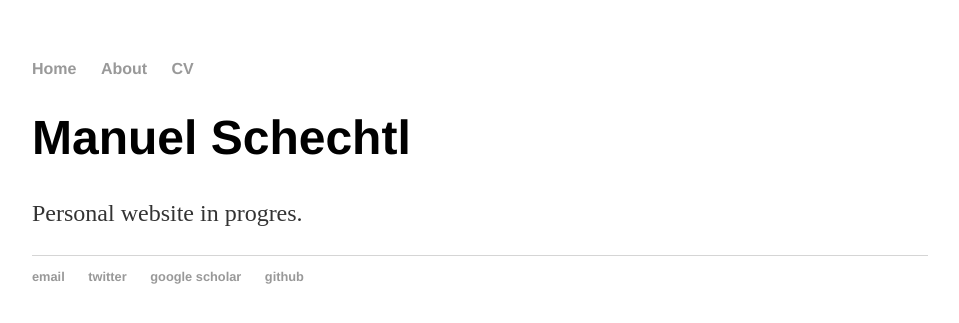
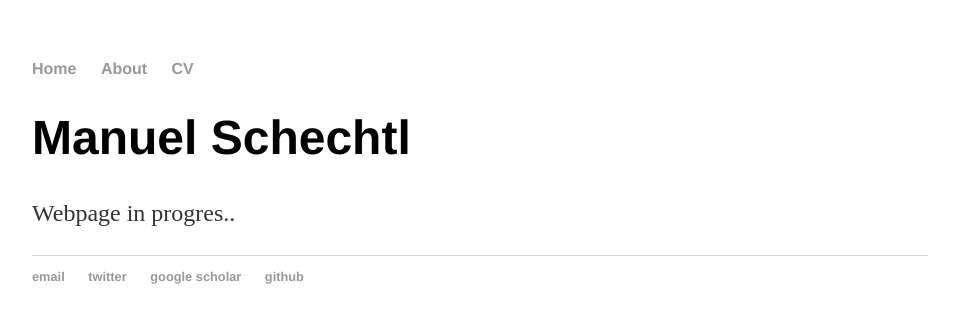
Before and after one commit to schechtl/schechtm_test.github.io, a Jekyll site: the page built from index.html, in a window 1280 px wide. Shown: the top 323 px of the page, without its empty margins (160-1119 px from the left). Built offline with Jekyll 4.4.1, drawn with Linux system fonts in a browser that asks for light colours.

Commit message:
Update index.html

```diff
--- a/index.html
+++ b/index.html
@@ -1,31 +1,8 @@
-<!DOCTYPE html>
-<html>
-	<head>
-		<title>Manuel Schechtl</title>
-		<!-- link to main stylesheet -->
-		<link rel="stylesheet" type="text/css" href="/css/main.css">
-	</head>
-	<body>
-		<nav>
-    		<ul>
-        		<li><a href="/">Home</a></li>
-	        	<li><a href="/about">About</a></li>
-        		<li><a href="/cv">CV</a></li>
-    		</ul>
-		</nav>
-		<div class="container">
-    		<div class="blurb">
-        		<h1>Manuel Schechtl</h1>
-				<p>Personal website in progres.</a></p>
-    		</div><!-- /.blurb -->
-		</div><!-- /.container -->
-		<footer>
-    		<ul>
-        		<li><a href="mailto:manuel.schechtl@hu-berlin.de">email</a></li>
-			<li><a href="https://twitter.com/SchechtlM">twitter</a></li>
-			<li><a href="https://scholar.google.de/citations?user=hNr5g7EAAAAJ&hl=de&oi=ao">google scholar</a></li>
-        		<li><a href="https://github.com/schechtm">github</a></li>
-			</ul>
-		</footer>
-	</body>
-</html>
+---
+layout: default
+title: Manuel Schechtl
+---
+<div class="blurb">
+	<h1>Manuel Schechtl</h1>
+	<p>Webpage in progres..</a></p>
+</div><!-- /.blurb -->
```
